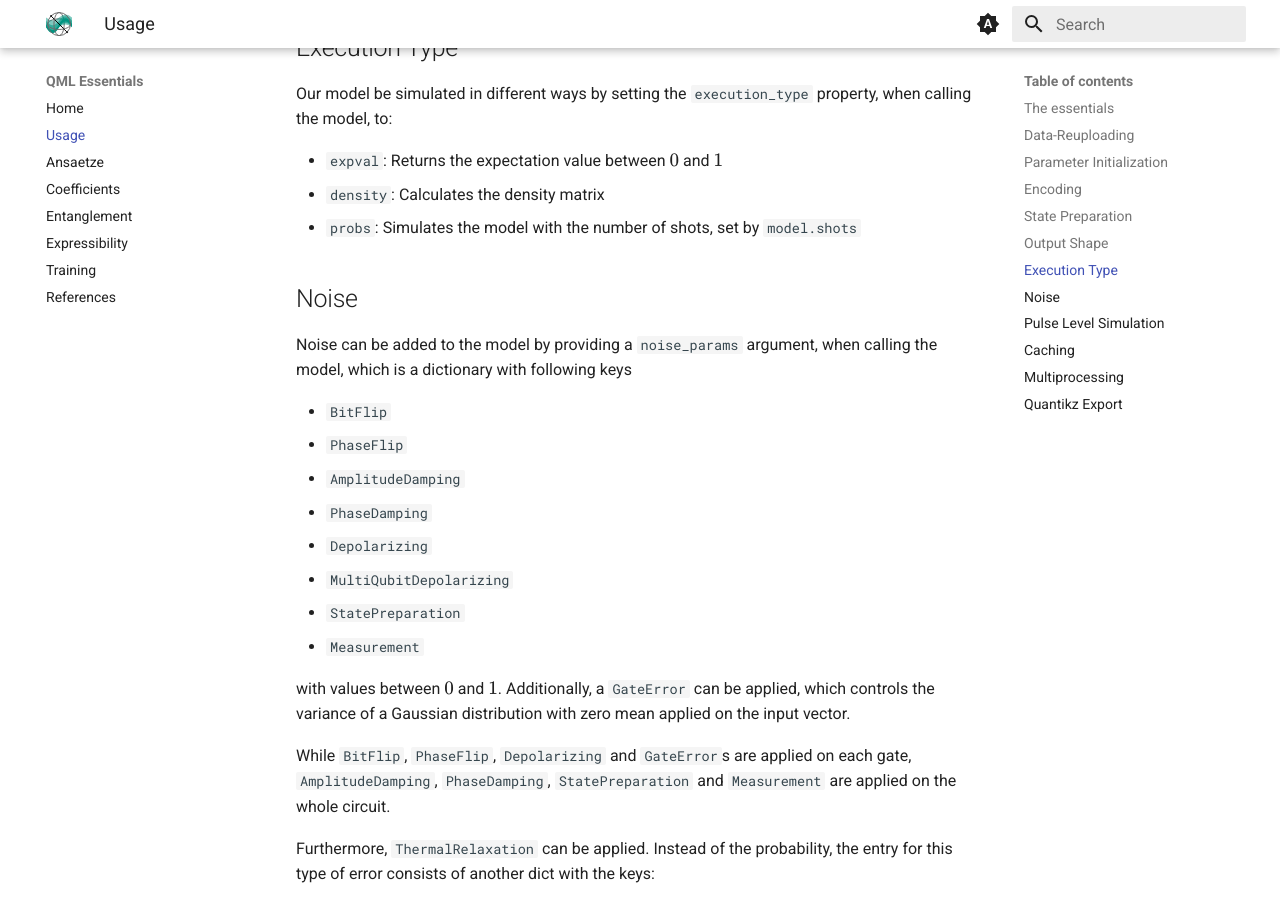
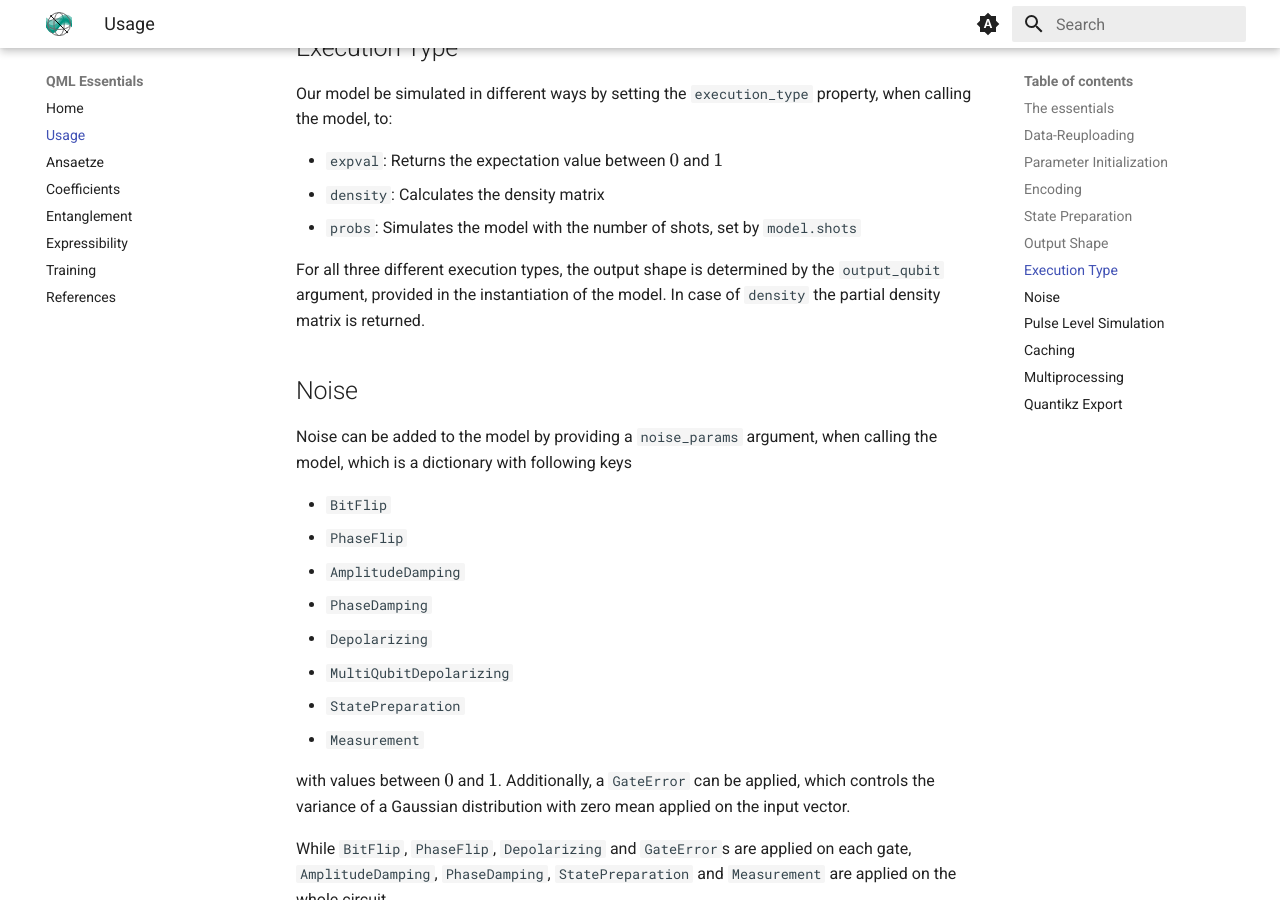
Before and after one commit to cirKITers/qml-essentials, an MkDocs documentation site: the page built from docs/usage.md, in a window 1280 px wide and 900 px high, scrolled down 3918 px. Built offline with MkDocs 1.6.1 and Material for MkDocs 9.7.7, drawn with Linux system fonts in a browser that asks for light colours; emoji names are drawn with the system emoji font.

Commit message:
updated docs
Signed-off-by: Melvin Strobl <lc3267@kit.edu>

```diff
--- a/docs/usage.md
+++ b/docs/usage.md
@@ -137,6 +137,9 @@ Our model be simulated in different ways by setting the `execution_type` propert
 - `expval`: Returns the expectation value between $0$ and $1$
 - `density`: Calculates the density matrix
 - `probs`: Simulates the model with the number of shots, set by `model.shots`
+
+For all three different execution types, the output shape is determined by the `output_qubit` argument, provided in the instantiation of the model.
+In case of `density` the partial density matrix is returned.
 
 ## Noise
 
```
